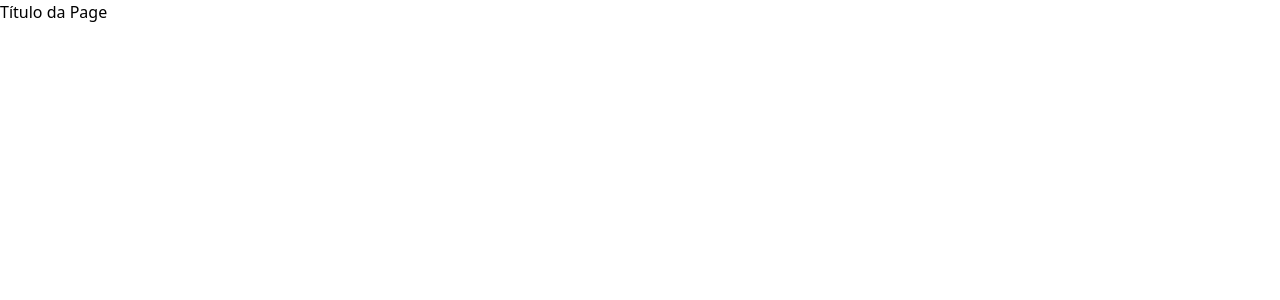
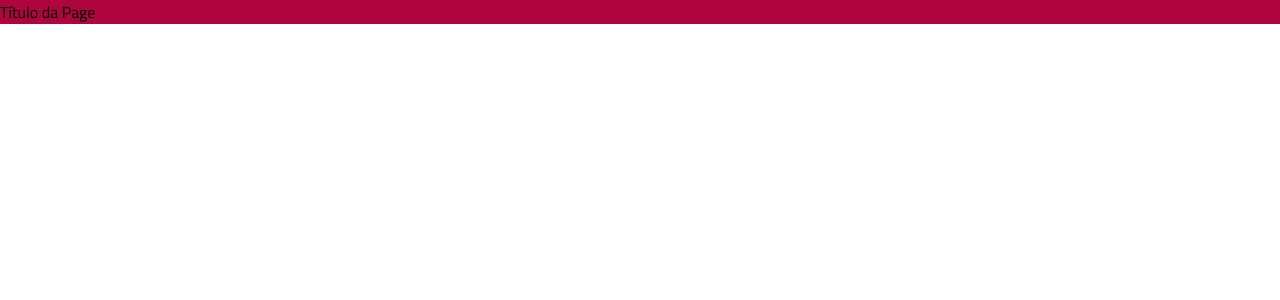
Before and after one commit to AlefSloan/WorldCup-Challenge, a React (Vite) app in the folder WorldCup-Dats/: page / in a window 1280 px wide. Shown: the top 300 px of the page. Built offline with nearby package versions, Linux system fonts and the light colour scheme.

Commit message:
chore: add style guide tailwindcss

```diff
--- a/WorldCup-Dats/index.html
+++ b/WorldCup-Dats/index.html
@@ -5,6 +5,10 @@
     <link rel="icon" type="image/svg+xml" href="/vite.svg" />
     <meta name="viewport" content="width=device-width, initial-scale=1.0" />
     <title>Vite + React</title>
+
+    <link rel="preconnect" href="https://fonts.googleapis.com">
+    <link rel="preconnect" href="https://fonts.gstatic.com" crossorigin>
+    <link href="https://fonts.googleapis.com/css2?family=Cairo:wght@400;700&display=swap" rel="stylesheet">
   </head>
   <body>
     <div id="root"></div>
--- a/WorldCup-Dats/src/App.jsx
+++ b/WorldCup-Dats/src/App.jsx
@@ -4,7 +4,7 @@ const Title = () => (
 
 export function App() {
   return (
-    <div>
+    <div className="bg-red-500">
       <Title />
     </div>
   )
--- a/WorldCup-Dats/src/global.css
+++ b/WorldCup-Dats/src/global.css
@@ -1,3 +1,7 @@
 @tailwind base;
 @tailwind components;
 @tailwind utilities;
+
+body {
+  font-family: 'Cairo', sans-serif;
+}
--- a/WorldCup-Dats/tailwind.config.cjs
+++ b/WorldCup-Dats/tailwind.config.cjs
@@ -5,7 +5,31 @@ module.exports = {
     "./src/**/*.{js,ts,jsx,tsx}",
   ],
   theme: {
-    extend: {},
+    fontSize: {
+      xs: ['12px','16px'],
+      sm: ['14px','18px'],
+      base: ['16px','24px'],
+      lg: ['20px','28px'],
+      xl: ['24px','32px'],
+      '2xl': ['32px','40px'],
+      '3xl': ['48px','56px'],
+    },
+    extend: {
+      colors: {
+        black: '#300219',
+        white: '#F4F6FF',
+        red: {
+          300: '#BB2E57',
+          500: '#AF053F',
+          700: '#300219',
+        },
+        gray: {
+          300: '#B1B4BD',
+          500: '#91949D',
+          700: '#696C74',
+        },
+      }
+    },
   },
   plugins: [],
 }
```
